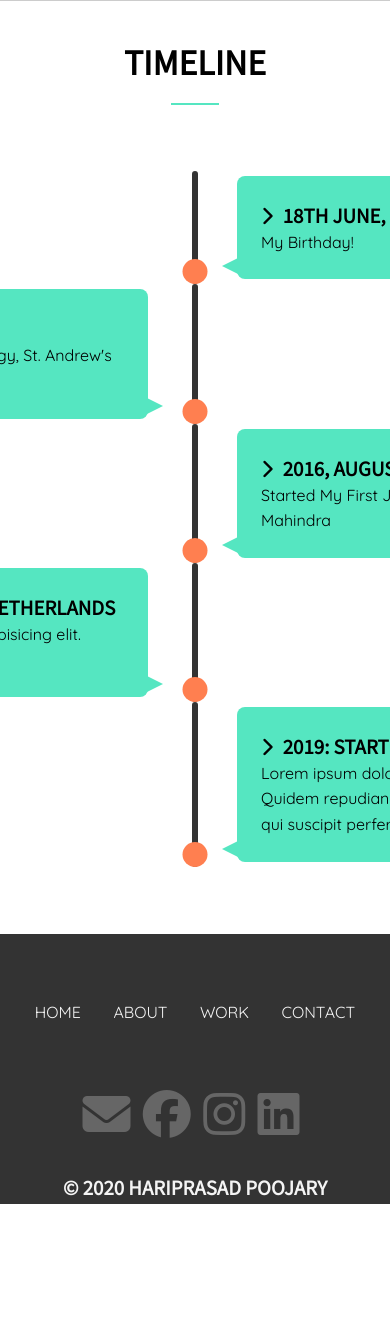
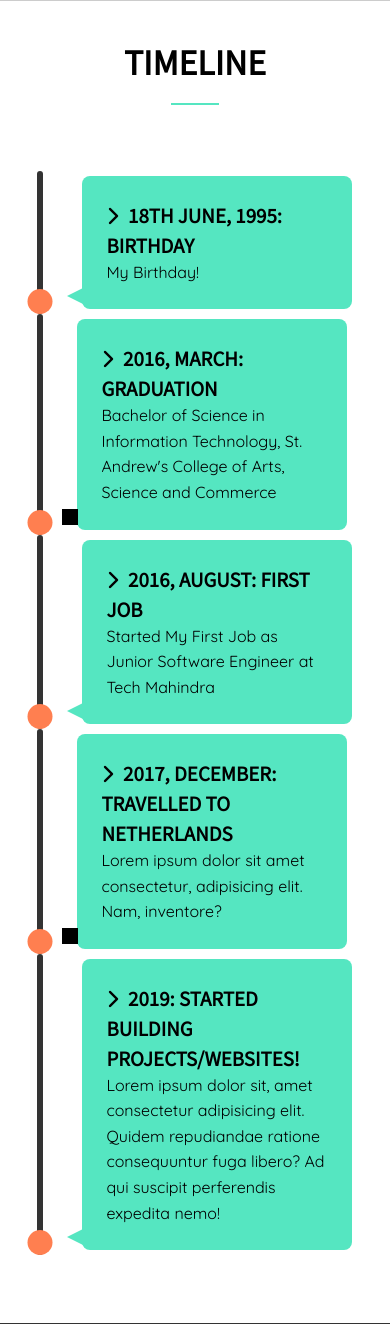
Before and after one commit to HariprasadPoojary/Portfolio-Website, a Django app: page /about/ in a window 390 px wide. Shown: the part 2001-3325 px from the top of the page. Before the commit the page ends 3205 px from the top, so only its background shows below. Run offline with Django 3.2, Linux system fonts and the light colour scheme; some libraries are stand-ins or nearby versions; some web fonts are replaced.

Commit message:
added mobile responsiveness for timeline(About section), fix for hero section in other mobile models

```diff
--- a/static/css/_mobile.scss
+++ b/static/css/_mobile.scss
@@ -186,50 +186,56 @@
 }
 
 // ! Hero height setup
-@media only screen and (max-height: 1370px) {
+@media only screen and (max-height: 1370px) and (max-device-width: 1030px) {
 	// Header -> About
 	#main-about {
 		height: 89.9vh;
 	}
 }
-@media only screen and (max-height: 1030px) {
+@media only screen and (max-height: 1030px) and (max-device-width: 770px) {
 	// Header -> About
 	#main-about {
 		height: 86.6vh;
 	}
 }
-@media only screen and (max-height: 830px) {
+// Pixel 2 XL
+@media only screen and (max-height: 830px) and (max-device-width: 415px) {
 	// Header -> About
 	#main-about {
 		height: 75.8vh;
 	}
 }
-@media only screen and (max-height: 815px) {
+// iPhone X
+@media only screen and (max-height: 815px) and (max-device-width: 415px),
+	(max-device-width: 380px) {
 	// Header -> About
 	#main-about {
 		height: 75.5vh;
 	}
 }
-@media only screen and (max-height: 740px) {
+// Pixel 2 & iPhone 6/7/8 & iPhone 6/7/8 Plus
+@media only screen and (max-height: 740px) and (max-device-width: 415px) {
 	// Header -> About
 	#main-about {
 		height: 73vh;
 	}
 }
-@media only screen and (max-height: 650px) {
+// //
+// @media only screen and (max-height: 670px) and (max-device-width: 380px) {
+// 	// Header -> About
+// 	#main-about {
+// 		height: 69.8vh;
+// 	}
+// }
+// Moto G4 & Galaxy S5
+@media only screen and (max-height: 650px) and (max-device-width: 370px) {
 	// Header -> About
 	#main-about {
 		height: 69vh;
 	}
 }
-@media only screen and (max-height: 670px) {
-	// Header -> About
-	#main-about {
-		height: 69.8vh;
-	}
-}
-
-@media only screen and (max-height: 570px) {
+// iPhone 5/SE
+@media only screen and (max-height: 570px) and (max-device-width: 550px) {
 	// Header -> About
 	#main-about {
 		height: 64.8vh;
@@ -250,3 +256,30 @@
 		}
 	}
 }
+
+// ! Timeline
+@media (max-width: 900px) {
+	#timeline ul li div {
+		width: 200px;
+	}
+	#timeline ul li:nth-child(even) div {
+		left: -248px;
+	}
+}
+
+@media (max-width: 600px) {
+	#timeline ul li {
+		margin-left: 20px;
+	}
+	#timeline ul li div {
+		width: calc(100vw - 120px);
+	}
+	#timeline ul li:nth-child(even) div {
+		left: 40px;
+	}
+	#timeline ul li:nth-child(even) div::before {
+		left: -15px;
+		border-width: 8px 16px 8px 0;
+		border-color: transparent var(--secondary-color);
+	}
+}
--- a/static/css/main.css
+++ b/static/css/main.css
@@ -899,49 +899,43 @@ a {
   }
 }
 
-@media only screen and (max-height: 1370px) {
+@media only screen and (max-height: 1370px) and (max-device-width: 1030px) {
   #main-about {
     height: 89.9vh;
   }
 }
 
-@media only screen and (max-height: 1030px) {
+@media only screen and (max-height: 1030px) and (max-device-width: 770px) {
   #main-about {
     height: 86.6vh;
   }
 }
 
-@media only screen and (max-height: 830px) {
+@media only screen and (max-height: 830px) and (max-device-width: 415px) {
   #main-about {
     height: 75.8vh;
   }
 }
 
-@media only screen and (max-height: 815px) {
+@media only screen and (max-height: 815px) and (max-device-width: 415px), (max-device-width: 380px) {
   #main-about {
     height: 75.5vh;
   }
 }
 
-@media only screen and (max-height: 740px) {
+@media only screen and (max-height: 740px) and (max-device-width: 415px) {
   #main-about {
     height: 73vh;
   }
 }
 
-@media only screen and (max-height: 650px) {
+@media only screen and (max-height: 650px) and (max-device-width: 370px) {
   #main-about {
     height: 69vh;
   }
 }
 
-@media only screen and (max-height: 670px) {
-  #main-about {
-    height: 69.8vh;
-  }
-}
-
-@media only screen and (max-height: 570px) {
+@media only screen and (max-height: 570px) and (max-device-width: 550px) {
   #main-about {
     height: 64.8vh;
   }
@@ -959,4 +953,30 @@ a {
     margin: 4px 0;
   }
 }
+
+@media (max-width: 900px) {
+  #timeline ul li div {
+    width: 200px;
+  }
+  #timeline ul li:nth-child(even) div {
+    left: -248px;
+  }
+}
+
+@media (max-width: 600px) {
+  #timeline ul li {
+    margin-left: 20px;
+  }
+  #timeline ul li div {
+    width: calc(100vw - 120px);
+  }
+  #timeline ul li:nth-child(even) div {
+    left: 40px;
+  }
+  #timeline ul li:nth-child(even) div::before {
+    left: -15px;
+    border-width: 8px 16px 8px 0;
+    border-color: transparent var(--secondary-color);
+  }
+}
 /*# sourceMappingURL=main.css.map */
```
